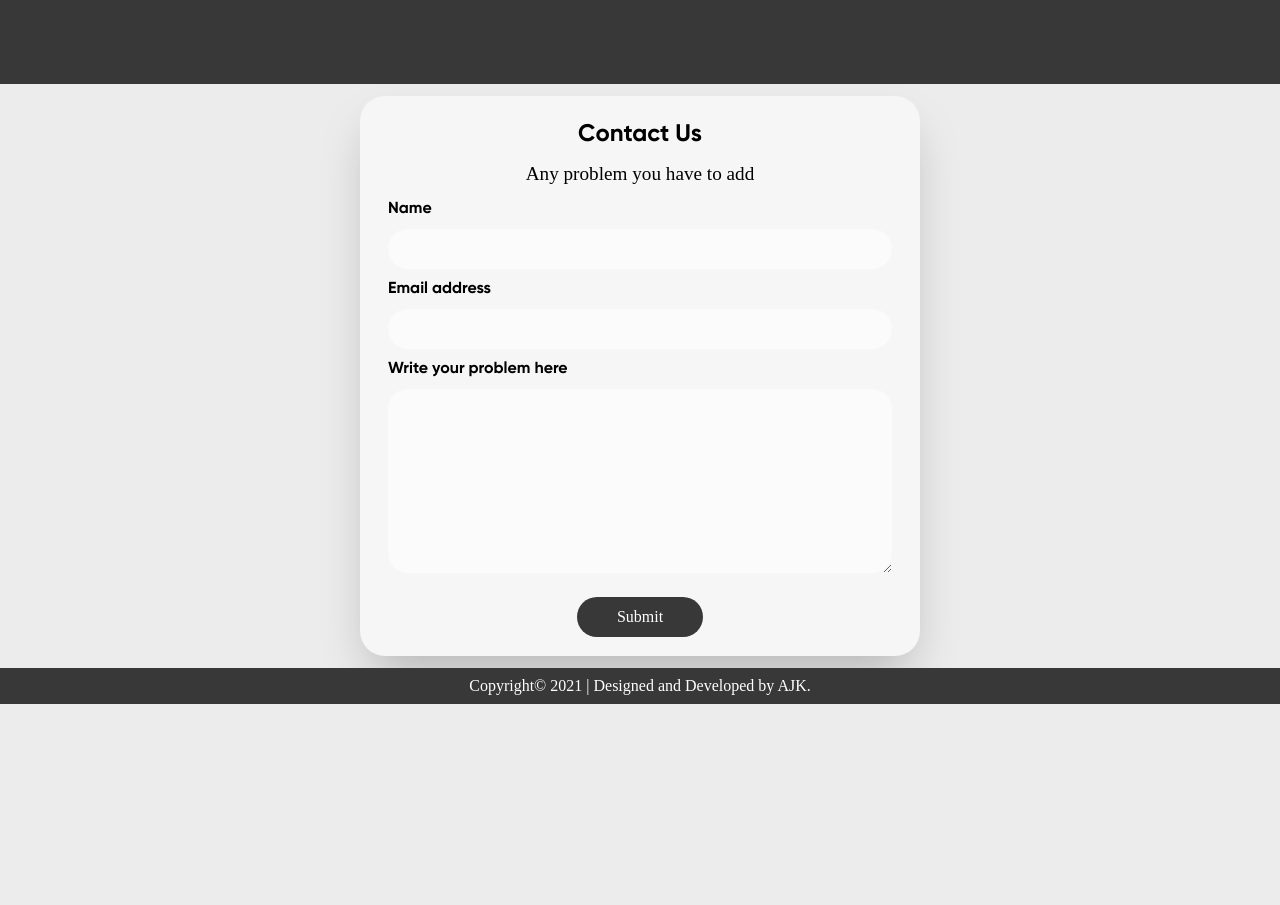
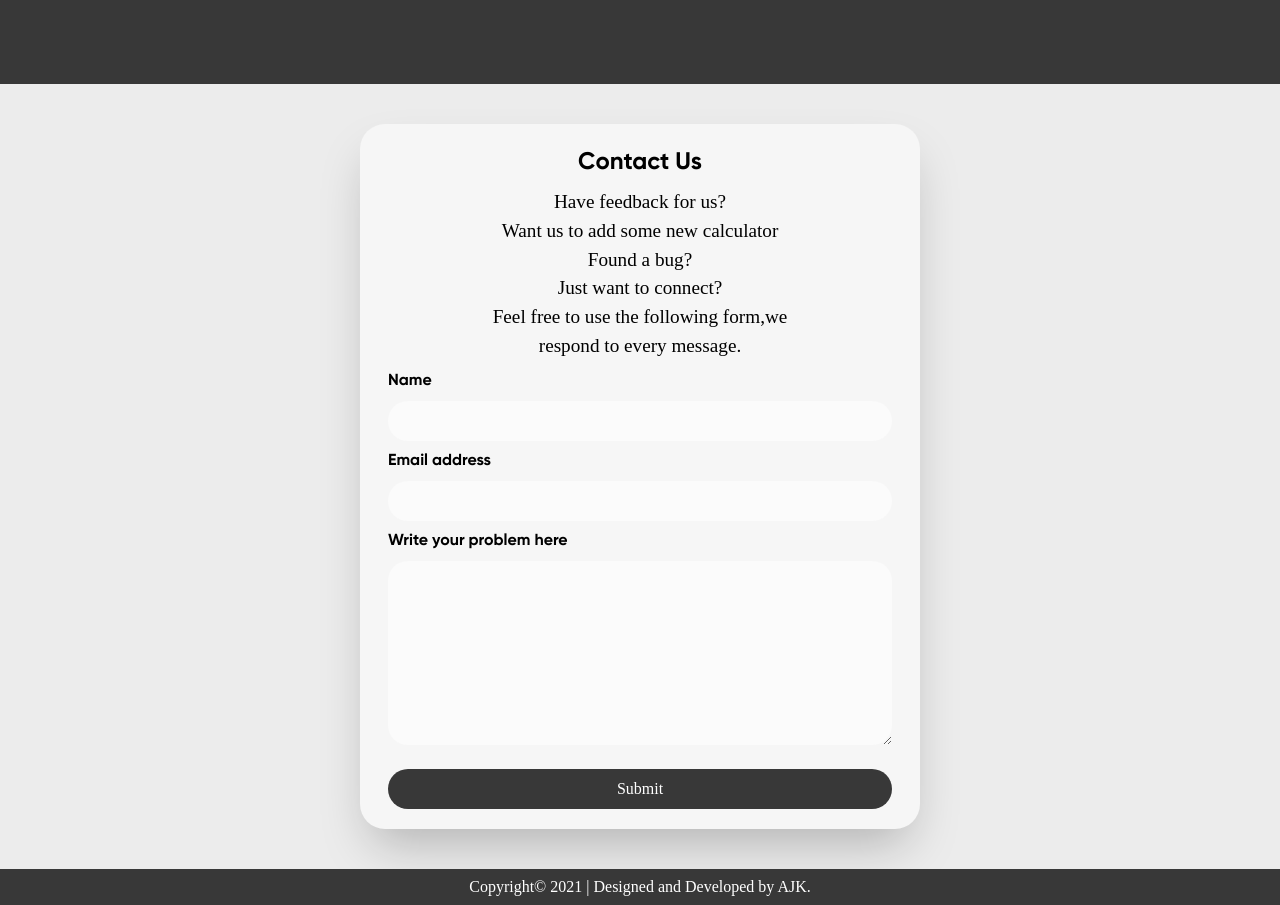
Before and after one commit to abdul-ahad12/calculator, a React (Create React App) app: page /contactus in a window 1280 px wide. Shown: the part 204-1109 px from the top of the page. Before the commit the page ends 908 px from the top, so only its background shows below. Built offline with nearby package versions, Linux system fonts and the light colour scheme; a web font is replaced by a local one.

Commit message:
contact emal done

```diff
--- a/package.json
+++ b/package.json
@@ -6,6 +6,7 @@
     "@testing-library/jest-dom": "^5.16.5",
     "@testing-library/react": "^13.4.0",
     "@testing-library/user-event": "^13.5.0",
+    "emailjs-com": "^3.2.0",
     "mathjax-full": "^3.2.2",
     "mathjax-react": "^2.0.1",
     "react": "^18.2.0",
--- a/src/component/sections/mainCard.js
+++ b/src/component/sections/mainCard.js
@@ -6,7 +6,7 @@ const MainCard = ({title,link,url}) => {
     <div className=' min-w-[15rem]  max-w=[25rem] shadow-2xl rounded-b-[10px] bg-white flex flex-col '>
     <div className='h-60 [w-15rem] bg-white'><img className='w-full h-full' src={url} alt="img"></img></div>
     <div className='flex h-16 items-center justify-center '>
-    <Link to={link}> <button  className='border-2 w-32 hover:bg-black hover:text-white border-black rounded-[1px]  text-black px-5 py-1'>{title}</button></Link>
+    <Link to={link}><button  className='border-2 w-32 hover:bg-black hover:text-white border-black rounded-[1px]  text-black px-5 py-1'>{title}</button></Link>
     </div>
 
     </div>
--- a/src/pages/contactus.js
+++ b/src/pages/contactus.js
@@ -1,24 +1,73 @@
+// import emailjs from '@emailjs/browser';
+import emailjs from "emailjs-com";
+
 import MainLayout from "./mainLayout";
 
 const Contactus = () => {
+  const sendEmail = (e) => {
+    e.preventDefault();
 
+    emailjs
+      .sendForm(
+        "service_owzhoi9",
+        "template_8zrb4m3",
+        e.target,
+        "ugaGXz6g1deIfQib2"
+      )
+      .then(
+        (result) => console.log(result.text),
+        (error) => console.log(error.text),
+        e.target.reset(),
+        alert("We will contact you soon")
+      );
+  };
 
   return (
     <div>
       <MainLayout>
         <div className="w-full flex  justify-center items-center ">
-          <div className="max-w-[40rem] bg-[#f6f6f6] shadow-2xl w-[35rem] min-w-[18rem] h-[35rem] items-center py-5 my-3 flex flex-col mx-4 rounded-[25px] gap-2">
+          <div className="max-w-[40rem] bg-[#f6f6f6] shadow-2xl w-[35rem] min-w-[18rem] min-h-[35rem] items-center py-5 md:my-10 base:my-4 flex flex-col mx-4 rounded-[25px] gap-2">
             <div className="text-[1.5rem] font-[600] ">Contact Us</div>
-            <div className="text-[1.2rem]">Any problem you have to add</div>
-            <form className="flex flex-col w-[90%] gap-2" action="submit">
+            <div className="text-[1.2rem] text-center">
+              Have feedback for us?
+              <br/>
+              Want us to add some new calculator<br/>
+              Found a bug?<br />
+              Just want to connect?<br/>
+              Feel free to use the following form,we<br />
+              respond to every message.
+            </div>
+            <form
+              className="flex flex-col w-[90%] gap-2"
+              onSubmit={sendEmail}
+              action="submit"
+            >
               <label className="font-[600]">Name</label>
-              <input className="p-2 bg-[#fbfbfb] rounded-[20px]" type="text" />
+              <input
+                name="name"
+                className="p-2 bg-[#fbfbfb] rounded-[20px]"
+                type="text"
+              />
               <label className="font-[600]">Email address</label>
-              <input className="p-2 bg-[#fbfbfb] rounded-[20px]" type="text" />
+              <input
+                name="email"
+                className="p-2 bg-[#fbfbfb] rounded-[20px]"
+                type="text"
+              />
               <label className="font-[600]">Write your problem here </label>
-              <textarea rows={"7"} className=" bg-[#fbfbfb] p-2 rounded-[20px]" type="text" />
+              <textarea
+                rows={"7"}
+                name="message"
+                className=" bg-[#fbfbfb] p-2 rounded-[20px]"
+                type="text"
+              />
+              <button
+                type="submit"
+                className="bg-[#383838] text-white px-10 py-2 mt-4 rounded-[20px]"
+              >
+                Submit
+              </button>
             </form>
-            <button className="bg-[#383838] text-white px-10 py-2 mt-4 rounded-[20px]">Submit</button>
           </div>
         </div>
       </MainLayout>
```
Also changed, not shown: 1 other file (tests, documents, lock files or other folders).
